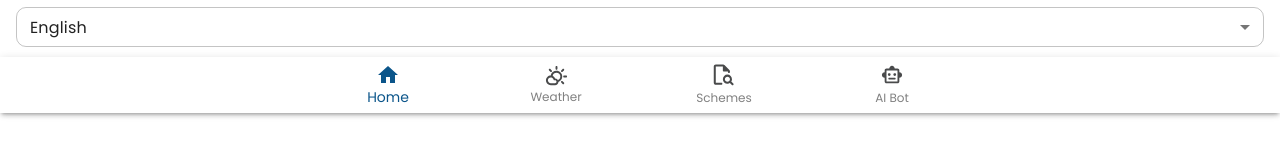
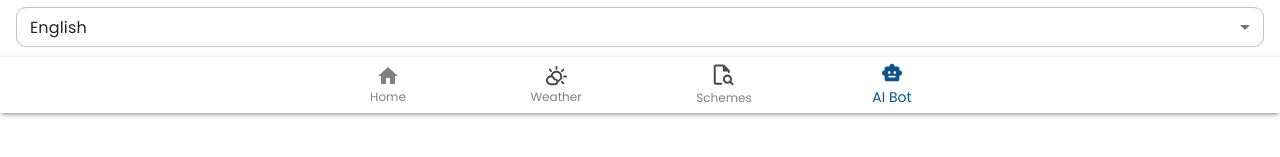
Before and after one commit to OpenAgriNet/OAN-Seeker-UI, a React (Vite) app: page /aibot in a window 1280 px wide. Shown: the part 687-844 px from the top of the page. Built offline with nearby package versions, Linux system fonts and the light colour scheme.

Commit message:
fixed bottom bar issue

```diff
--- a/src/components/BottomBar.jsx
+++ b/src/components/BottomBar.jsx
@@ -1,7 +1,7 @@
 import { BottomNavigation, BottomNavigationAction, Paper } from "@mui/material";
 import { Home } from "@mui/icons-material";
-import { useState } from "react";
-import { useNavigate } from "react-router-dom";
+import { useEffect, useState } from "react";
+import { useNavigate, useLocation } from "react-router-dom";
 import weather from "../assets/weather.svg";
 import WeatherActive from "../assets/WeatherActive.svg";
 import schemes from "../assets/schemes.svg";
@@ -10,8 +10,17 @@ import Bot from "../assets/bot.svg";
 import BotActive from "../assets/activeBot.svg";
 
 const BottomBar = () => {
+  const navigate = useNavigate();
+  const location = useLocation();
   const [value, setValue] = useState(0);
-  const navigate = useNavigate();
+
+  // Update value based on the current route
+  useEffect(() => {
+    if (location.pathname === "/home") setValue(0);
+    else if (location.pathname === "/weather") setValue(1);
+    else if (location.pathname === "/schemes") setValue(2);
+    else if (location.pathname === "/aibot") setValue(3);
+  }, [location.pathname]);
 
   return (
     <Paper
@@ -42,66 +51,23 @@ const BottomBar = () => {
       >
         <BottomNavigationAction
           label="Home"
-          icon={
-            <Home
-              sx={{ color: value === 0 ? "rgba(11, 85, 138, 1)" : "gray" }}
-            />
-          }
-          sx={{
-            color: value === 0 ? "rgba(11, 85, 138, 1)" : "gray",
-          }}
+          icon={<Home sx={{ color: value === 0 ? "rgba(11, 85, 138, 1)" : "gray" }} />}
+          sx={{ color: value === 0 ? "rgba(11, 85, 138, 1)" : "gray" }}
         />
-
         <BottomNavigationAction
           label="Weather"
-          icon={
-            <img
-              src={value === 1 ? WeatherActive : weather}
-              alt="Weather"
-              style={{
-                width: 23,
-                height: 23,
-              }}
-            />
-          }
-          sx={{
-            color: value === 1 ? "rgba(11, 85, 138, 1)" : "gray",
-          }}
+          icon={<img src={value === 1 ? WeatherActive : weather} alt="Weather" style={{ width: 23, height: 23 }} />}
+          sx={{ color: value === 1 ? "rgba(11, 85, 138, 1)" : "gray" }}
         />
-
         <BottomNavigationAction
           label="Schemes"
-          icon={
-            <img
-              src={value === 2 ? schemesActive : schemes}
-              alt="Schemes"
-              style={{
-                width: 22,
-                height: 22,
-                marginBottom: "3px",
-              }}
-            />
-          }
-          sx={{
-            color: value === 2 ? "rgba(11, 85, 138, 1)" : "gray",
-          }}
+          icon={<img src={value === 2 ? schemesActive : schemes} alt="Schemes" style={{ width: 22, height: 22, marginBottom: "3px" }} />}
+          sx={{ color: value === 2 ? "rgba(11, 85, 138, 1)" : "gray" }}
         />
         <BottomNavigationAction
           label="AI Bot"
-          icon={
-            <img
-              src={value === 3 ? BotActive : Bot}
-              alt="Schemes"
-              style={{
-                width: 22,
-                height: 22,
-                marginBottom: "3px",
-              }}
-            />
-          }
-          sx={{
-            color: value === 3 ? "rgba(11, 85, 138, 1)" : "gray",
-          }}
+          icon={<img src={value === 3 ? BotActive : Bot} alt="AI Bot" style={{ width: 22, height: 22, marginBottom: "3px" }} />}
+          sx={{ color: value === 3 ? "rgba(11, 85, 138, 1)" : "gray" }}
         />
       </BottomNavigation>
     </Paper>
```
